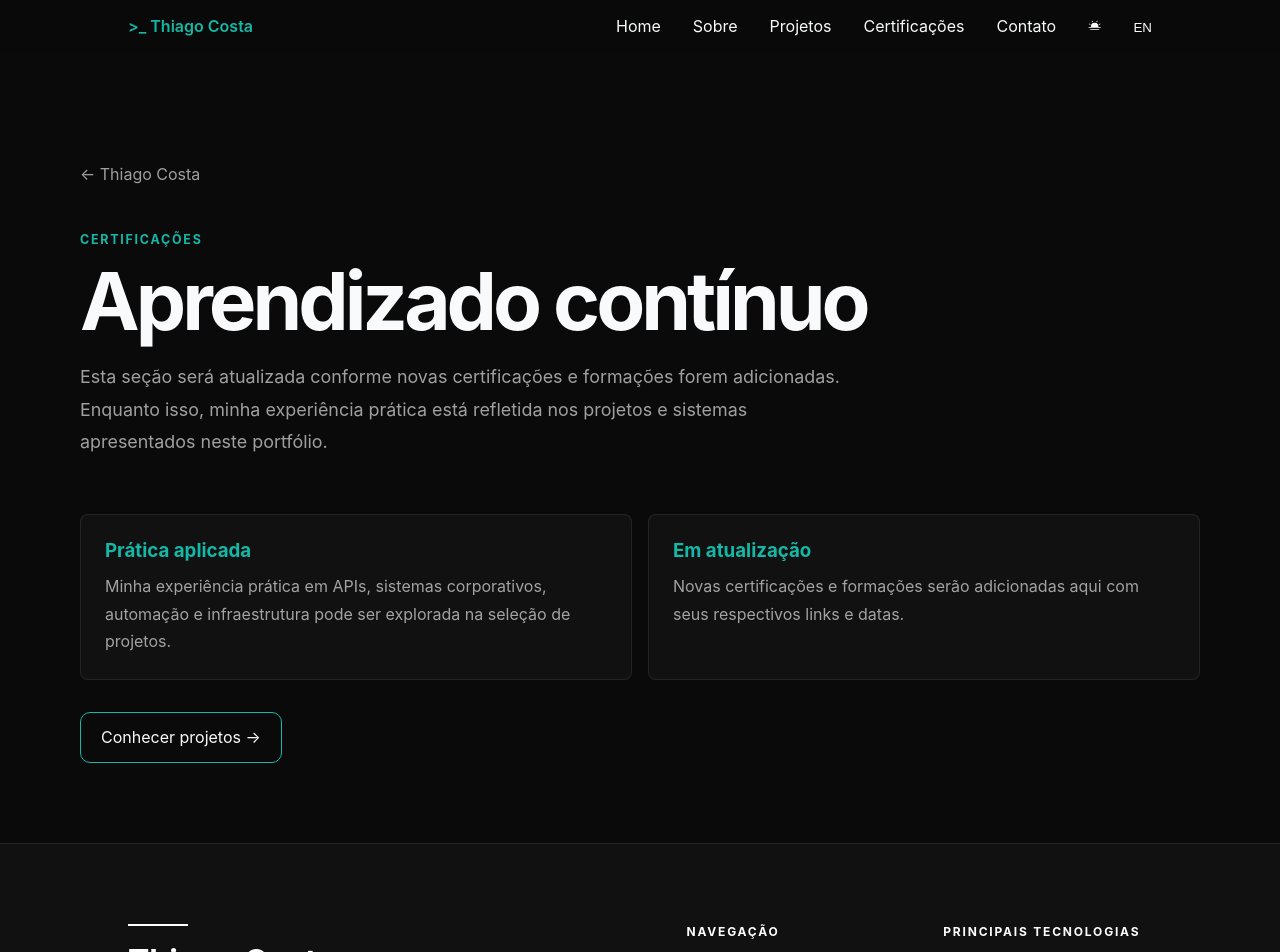
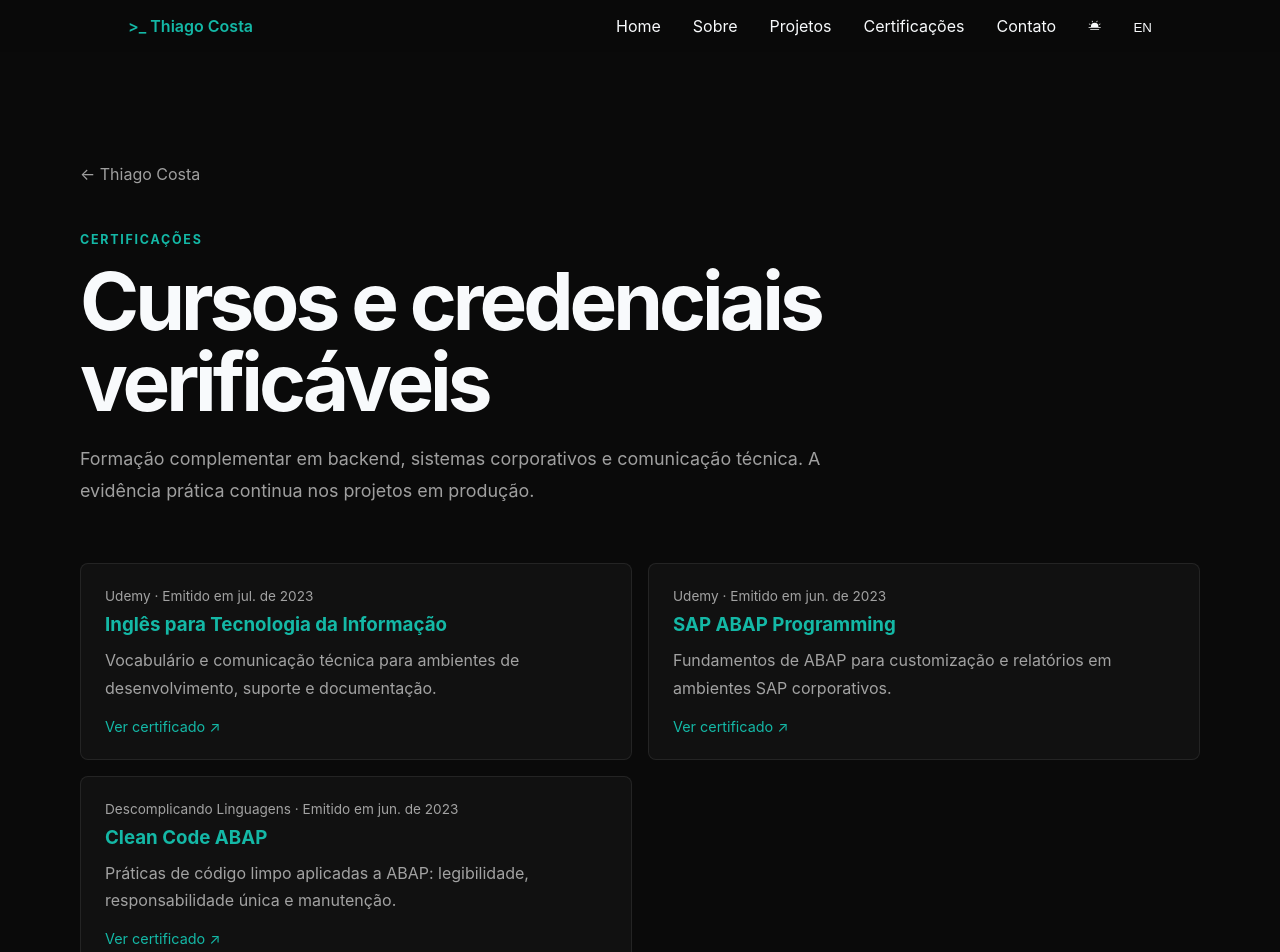
Before and after one commit to ThiagoCosta01/ThiagoCosta01.github.io, a React (Vite) app: page /certifications in a window 1280 px wide. Shown: the top 952 px of the page. Built offline with nearby package versions, Linux system fonts and the light colour scheme.

Commit message:
feat: certifications

```diff
--- a/src/data/certifications.ts
+++ b/src/data/certifications.ts
@@ -0,0 +1,28 @@
+import type { Credential } from "../types/Certification";
+
+export const credentials: Credential[] = [
+  {
+    id: "english-it",
+    issuer: "Udemy",
+    type: "certification",
+    issuedOn: "2023-07",
+    credentialUrl:
+      "https://www.udemy.com/certificate/UC-29e8be93-89e3-42d5-9d56-bc9d1efa0f89/",
+  },
+  {
+    id: "sap-abap",
+    issuer: "Udemy",
+    type: "certification",
+    issuedOn: "2023-06",
+    credentialUrl:
+      "https://www.udemy.com/certificate/UC-d400f085-b700-4576-acd8-4b819ba1d458/",
+  },
+  {
+    id: "clean-code-abap",
+    issuer: "Descomplicando Linguagens",
+    type: "certification",
+    issuedOn: "2023-06",
+    credentialUrl:
+      "https://descomplicandolinguagens.com.br/wp-content/uploads/2023/06/180_192.pdf",
+  },
+];
--- a/src/i18n/en.ts
+++ b/src/i18n/en.ts
@@ -1,3 +1,5 @@
+import type { CertificationId } from "../types/Certification";
+
 export const en = {
   seo: { title: "Thiago Costa | Backend and Fullstack Developer", description: "Portfolio of Thiago Costa, a backend/fullstack developer working with Java, Spring Boot, Node.js, Docker, and enterprise systems." },
   general: { myName: "Thiago Costa", myDescription: "Software Developer", projects: "Projects", finishedProjects: "Finished", ongoingProjects: "Ongoing" },
@@ -7,7 +9,7 @@ export const en = {
   pages: {
     about: { eyebrow: "About me", title: "Software engineering with a product mindset", intro: "I work at the intersection of backend, infrastructure, and user experience, aiming to deliver solutions that perform well in production and remain sustainable for the team.", experienceTitle: "How I can contribute", points: ["REST APIs, integrations, and business rules", "Process and environment automation with Docker, Linux, and CI/CD", "Product collaboration and requirements discovery", "Monitoring, maintenance, and evolution of enterprise systems"], cta: "View projects" },
     projects: { eyebrow: "Projects", title: "Real problems, applicable solutions", intro: "A selection of academic, corporate, and personal projects showing my work across backend, integration, infrastructure, and fullstack development.", privateNote: "Some projects are private. In those cases, I share the context and technical contribution without exposing confidential information." },
-    certifications: { eyebrow: "Certifications", title: "Continuous learning", intro: "This section will be updated as new certifications and training are added. In the meantime, my practical experience is reflected in the projects and systems presented in this portfolio.", cta: "Explore projects" },
+    certifications: { eyebrow: "Certifications", title: "Verifiable courses and credentials", intro: "Complementary training in backend, enterprise systems, and technical communication. Practical evidence remains in the production projects.", cta: "View projects", credential: "View certificate", issued: "Issued" },
     contact: { eyebrow: "Contact", title: "Let's talk about technology", intro: "I am open to backend/fullstack opportunities and conversations about APIs, enterprise systems, automation, and software architecture.", email: "Send an email", linkedin: "Connect on LinkedIn", github: "View GitHub", cv: "Download resume" },
   },
   underConstruction: { text: "Sorry, website under development!" },
@@ -16,6 +18,11 @@ export const en = {
   navbar: { home: "Home", about: "About", contact: "Contact", projects: "Projects", certifications: "Certifications" },
   footer: { main: { text: "Building scalable APIs, automation solutions and enterprise systems with Java, Spring Boot, Node.js and Docker.", secondaryText: "Open to new opportunities." }, navigation: "NAVIGATION", stack: "MAIN STACK", backToTop: "BACK TO TOP" },
   projects: {
-    cronos: { title: "Cronos", subtitle: "Private Corporate Project", description: "Desktop system for monitoring users' time and productivity." }, sci: { title: "SCI - Sistema de Controle Integrado", subtitle: "Private Corporate Project", description: "DMS for managing engineering documents, with document versioning and traceability." }, "icone-website": { title: "Icone Consulting and Engineering Website", subtitle: "Corporate Website", description: "Landing page for Icone - Inoue, an engineering consulting firm." }, kataink: { title: "KataInk", subtitle: "University Project", description: "Web application for learning Katakana through handwriting practice." }, "personal-website": { title: "Personal Portfolio", subtitle: "Website", description: "Personal portfolio website hosted on AWS and GitHub Pages." }, keycloak: { title: "SSO", subtitle: "Private Corporate Project", description: "Single Sign-On solution for user authentication and authorization using Keycloak." }, iinvent: { title: "IInvent", subtitle: "Private Corporate Project", description: "Inventory management and stock control system for businesses." },
-  }
+    cronos: { title: "Cronos", subtitle: "Private Corporate Project", description: "Desktop system for monitoring users' time and productivity." }, sci: { title: "SCI - Sistema de Controle Integrado", subtitle: "Private Corporate Project", description: "DMS for managing engineering documents, with document versioning and traceability." }, "icone-website": { title: "Icone Consulting and Engineering Website", subtitle: "Corporate Website", description: "Landing page for Icone - Inoue, an engineering consulting firm." }, kataink: { title: "KataInk", subtitle: "University Project", description: "Web application for learning Katakana through handwriting practice." }, "personal-website": { title: "Personal Portfolio", subtitle: "Website", description: "Personal portfolio website hosted on AWS and GitHub Pages." }, keycloak: { title: "SSO", subtitle: "Private Corporate Project", description: "Single Sign-On solution for user authentication and authorization using Keycloak." },     iinvent: { title: "IInvent", subtitle: "Private Corporate Project", description: "Inventory management and stock control system for businesses." },
+  },
+  credentials: {
+    "english-it": { title: "English for Information Technology", description: "Technical vocabulary and communication for development, support, and documentation environments." },
+    "sap-abap": { title: "SAP ABAP Programming", description: "ABAP fundamentals for customization and reporting in corporate SAP environments." },
+    "clean-code-abap": { title: "Clean Code ABAP", description: "Clean-code practices applied to ABAP: readability, single responsibility, and maintainability." },
+  } satisfies Record<CertificationId, { title: string; description: string }>,
 };
--- a/src/i18n/pt.ts
+++ b/src/i18n/pt.ts
@@ -1,3 +1,5 @@
+import type { CertificationId } from "../types/Certification";
+
 export const pt = {
   seo: {
     title: "Thiago Costa | Desenvolvedor Backend e Fullstack",
@@ -24,7 +26,7 @@ export const pt = {
   pages: {
     about: { eyebrow: "Sobre mim", title: "Engenharia de software com visão de produto", intro: "Atuo na interseção entre backend, infraestrutura e experiência do usuário, buscando entregar soluções que funcionem bem em produção e sejam sustentáveis para o time.", experienceTitle: "Como posso contribuir", points: ["Construção de APIs REST, integrações e regras de negócio", "Automação de processos e ambientes com Docker, Linux e CI/CD", "Colaboração com produto e levantamento de requisitos", "Monitoramento, manutenção e evolução de sistemas corporativos"], cta: "Ver projetos" },
     projects: { eyebrow: "Projetos", title: "Problemas reais, soluções aplicáveis", intro: "Uma seleção de projetos acadêmicos, corporativos e pessoais que mostra minha atuação em backend, integração, infraestrutura e desenvolvimento fullstack.", privateNote: "Alguns projetos são privados. Nesses casos, apresento o contexto e a contribuição técnica sem expor informações confidenciais." },
-    certifications: { eyebrow: "Certificações", title: "Aprendizado contínuo", intro: "Esta seção será atualizada conforme novas certificações e formações forem adicionadas. Enquanto isso, minha experiência prática está refletida nos projetos e sistemas apresentados neste portfólio.", cta: "Conhecer projetos" },
+    certifications: { eyebrow: "Certificações", title: "Cursos e credenciais verificáveis", intro: "Formação complementar em backend, sistemas corporativos e comunicação técnica. A evidência prática continua nos projetos em produção.", cta: "Ver projetos", credential: "Ver certificado", issued: "Emitido em" },
     contact: { eyebrow: "Contato", title: "Vamos conversar sobre tecnologia", intro: "Estou aberto a oportunidades backend/fullstack e a conversas sobre APIs, sistemas corporativos, automação e arquitetura de software.", email: "Enviar e-mail", linkedin: "Conectar no LinkedIn", github: "Ver GitHub", cv: "Baixar currículo" },
   },
   underConstruction: { text: "Desculpe, site em desenvolvimento!" },
@@ -40,5 +42,10 @@ export const pt = {
     "personal-website": { title: "Portfólio pessoal", subtitle: "Website", description: "Meu site pessoal de portfólio hospedado na AWS e no GitHub Pages." },
     keycloak: { title: "SSO", subtitle: "Projeto Corporativo Privado", description: "SSO de autenticação e autorização de usuários utilizando Keycloak." },
     iinvent: { title: "IInvent", subtitle: "Projeto Corporativo Privado", description: "Sistema de gerenciamento de inventário e controle de estoque para empresas." },
-  }
+  },
+  credentials: {
+    "english-it": { title: "Inglês para Tecnologia da Informação", description: "Vocabulário e comunicação técnica para ambientes de desenvolvimento, suporte e documentação." },
+    "sap-abap": { title: "SAP ABAP Programming", description: "Fundamentos de ABAP para customização e relatórios em ambientes SAP corporativos." },
+    "clean-code-abap": { title: "Clean Code ABAP", description: "Práticas de código limpo aplicadas a ABAP: legibilidade, responsabilidade única e manutenção." },
+  } satisfies Record<CertificationId, { title: string; description: string }>,
 };
--- a/src/pages/Certifications.tsx
+++ b/src/pages/Certifications.tsx
@@ -1,16 +1,50 @@
 import { Link } from "react-router-dom";
 import PageLayout from "./PageLayout";
 import { useLanguage } from "../context/LanguageContext";
+import { credentials } from "../data/certifications";
 import styles from "./PageLayout.module.css";
 
-export default function Certifications() {
-  const { t } = useLanguage();
+function formatIssuedOn(issuedOn: string | undefined, locale: string) {
+  if (!issuedOn) return "";
+  const [year, month] = issuedOn.split("-").map(Number);
+  return new Date(year, month - 1).toLocaleDateString(locale, {
+    month: "short",
+    year: "numeric",
+  });
+}
+
+export default function Credentials() {
+  const { lang, t } = useLanguage();
   const content = t.pages.certifications;
-  return <PageLayout eyebrow={content.eyebrow} title={content.title} intro={content.intro}>
-    <section className={styles.cardGrid}>
-      <article className={styles.card}><h3>Prática aplicada</h3><p>Minha experiência prática em APIs, sistemas corporativos, automação e infraestrutura pode ser explorada na seleção de projetos.</p></article>
-      <article className={styles.card}><h3>Em atualização</h3><p>Novas certificações e formações serão adicionadas aqui com seus respectivos links e datas.</p></article>
-    </section>
-    <div className={styles.actions}><Link className={styles.action} to="/projects">{content.cta} →</Link></div>
-  </PageLayout>;
+  const locale = lang === "pt" ? "pt-BR" : "en-US";
+
+  return (
+    <PageLayout eyebrow={content.eyebrow} title={content.title} intro={content.intro}>
+      <section className={styles.cardGrid} aria-label={content.eyebrow}>
+        {credentials.map((credential) => {
+          const details = t.credentials[credential.id];
+
+          return (
+            <article className={styles.card} key={credential.id}>
+              <small className={styles.cardMeta}>
+                {credential.issuer} · {content.issued} {formatIssuedOn(credential.issuedOn, locale)}
+              </small>
+              <h3>{details.title}</h3>
+              <p>{details.description}</p>
+              <div className={styles.projectLinks}>
+                <a href={credential.credentialUrl} target="_blank" rel="noreferrer">
+                  {content.credential} ↗
+                </a>
+              </div>
+            </article>
+          );
+        })}
+      </section>
+      <div className={styles.actions}>
+        <Link className={styles.action} to="/projects">
+          {content.cta} →
+        </Link>
+      </div>
+    </PageLayout>
+  );
 }
--- a/src/pages/PageLayout.module.css
+++ b/src/pages/PageLayout.module.css
@@ -10,6 +10,7 @@
 .cardGrid { display: grid; grid-template-columns: repeat(2, minmax(0, 1fr)); gap: 1rem; }
 .card { background: var(--surface); border: 1px solid var(--nav-border); border-radius: var(--radius); padding: 1.5rem; }
 .card h3 { color: var(--primary); margin: 0 0 .7rem; }
+.cardMeta { display: block; color: var(--text-secondary); font-size: .85rem; margin-bottom: .55rem; }
 .card p, .card li { color: var(--text-secondary); line-height: 1.7; }
 .card ul { margin: 0; padding-left: 1.15rem; }
 .actions { display: flex; flex-wrap: wrap; gap: .8rem; margin-top: 2rem; }
--- /dev/null
+++ b/src/types/Certification.ts
@@ -0,0 +1,43 @@
+
+export const certificationIds = [
+  "english-it",
+  "sap-abap",
+  "clean-code-abap",
+] as const;
+
+export type CertificationId =
+  (typeof certificationIds)[number];
+
+type CredentialBase = {
+  id: CertificationId;
+  title?: string;
+  issuer: string;
+  description?: string;
+  image?: string;
+  issuedOn?: `${number}-${number}`;
+  credentialUrl?: string;
+  skills?: string[];
+};
+
+export type Certification = CredentialBase & {
+  type: "certification";
+  expiresOn?: `${number}-${number}`;
+};
+
+export type Course = CredentialBase & {
+  type: "course";
+  workloadHours?: number;
+  startedOn?: `${number}-${number}`;
+};
+
+export type AcademicDegree = CredentialBase & {
+  type: "degree";
+  institution: string;
+  startedOn?: `${number}-${number}`;
+  workloadHours?: number;
+};
+
+export type Credential =
+  | Certification
+  | Course
+  | AcademicDegree;
```
Also changed, not shown: src/types/Certifications.ts (deleted).
